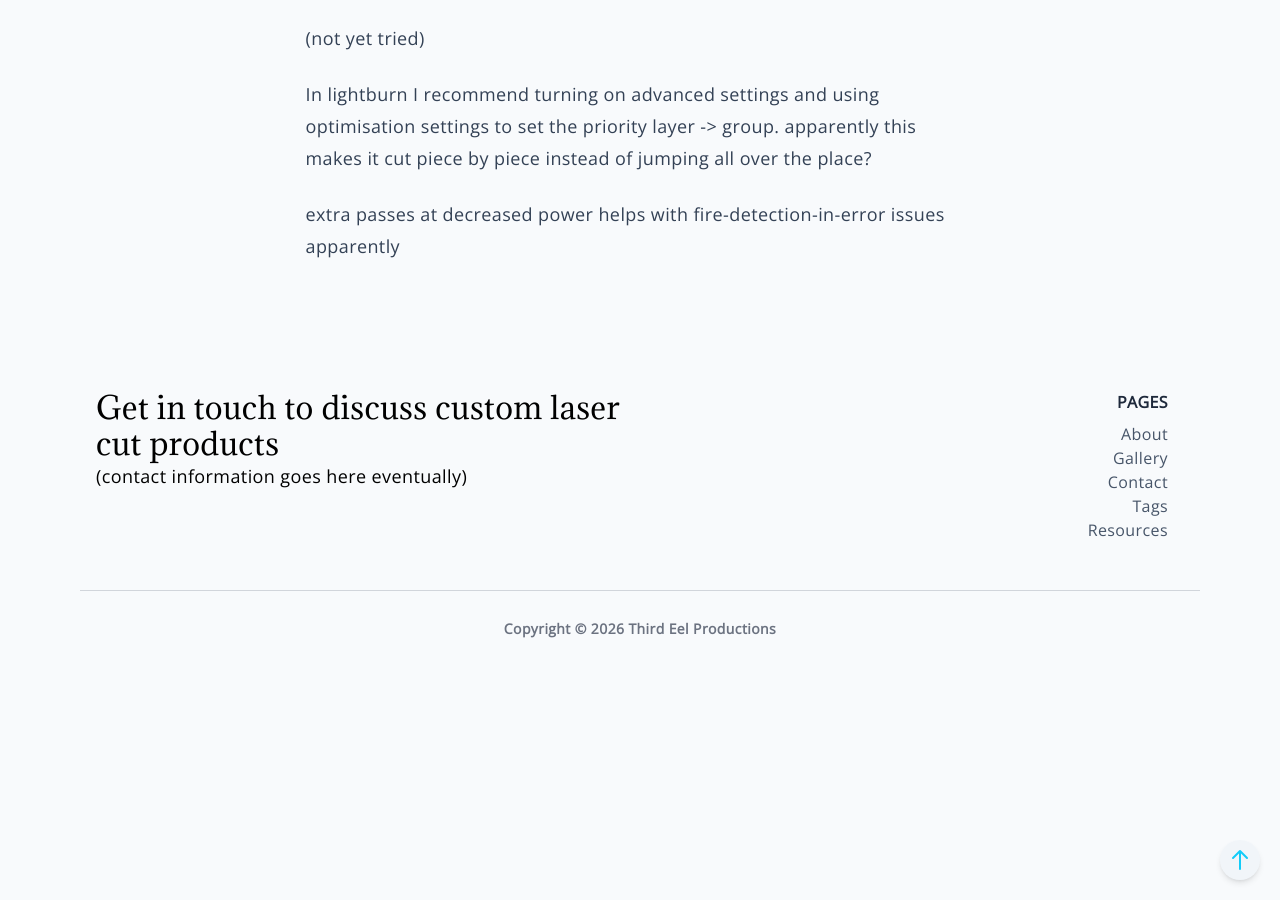
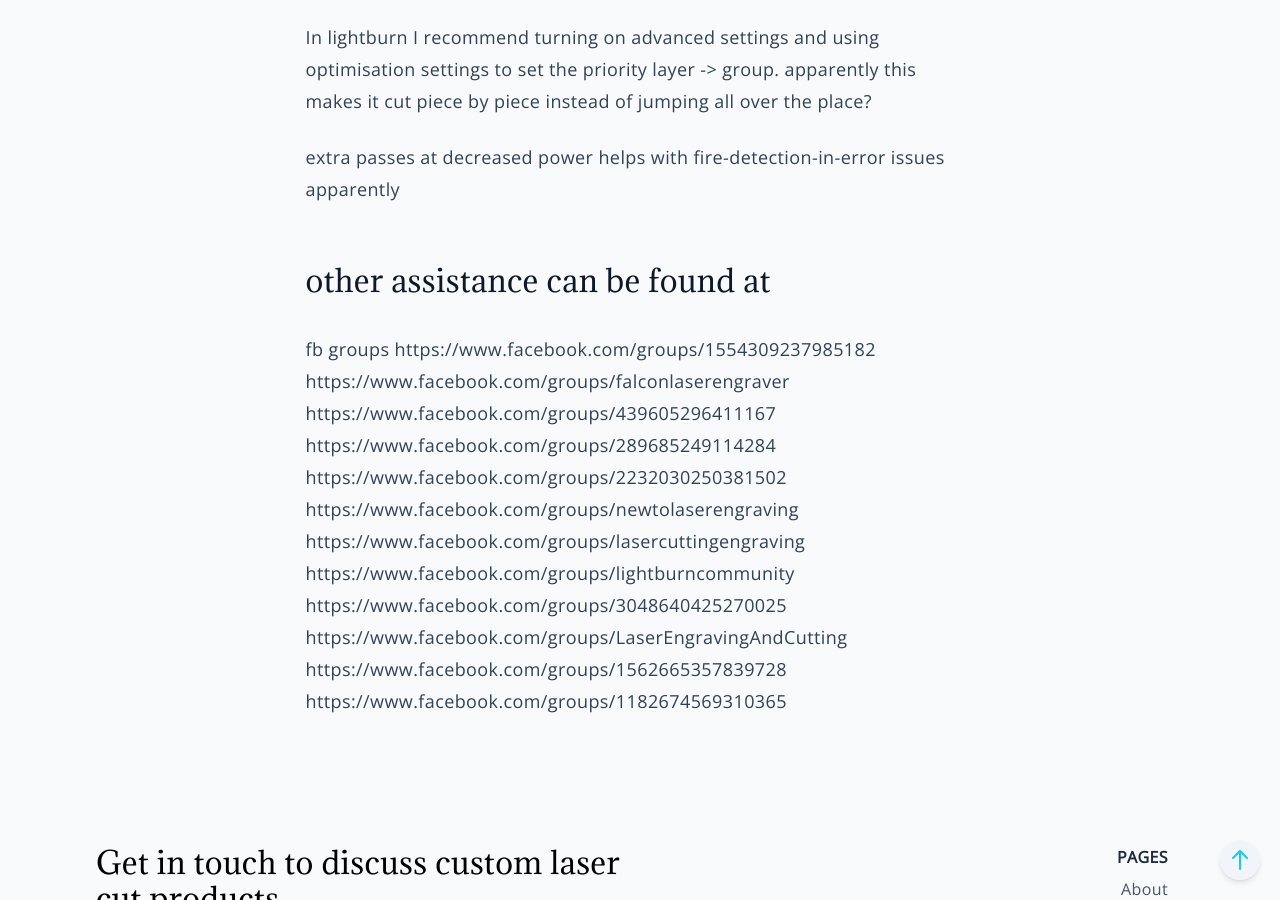
Before and after one commit to paper-engineer/laser-gallery, a Jekyll site: the page built from docs/_pages/troubleshooting.md, in a window 1280 px wide and 900 px high, scrolled down 2191 px. Built offline with Jekyll 4.4.1, drawn with Linux system fonts in a browser that asks for light colours; before the commit the page ends 2858 px from its top, so only the background shows below that.

Commit message:
Update troubleshooting.md

```diff
--- a/docs/_pages/troubleshooting.md
+++ b/docs/_pages/troubleshooting.md
@@ -34,8 +34,6 @@ critical path to production
 - put all the product options through the laser, then post them up separately on the website, then handoff
 - file system planning
 
----
-
 ## issues
 
 lightburn tells you yourlaser is busy: check the COM port is at COM4 instead of COM1
@@ -51,3 +49,7 @@ stopped in the middle and blinking red at you: hit stop on lightburn, open previ
 In lightburn I recommend turning on advanced settings and using optimisation settings to set the priority layer -> group. apparently this makes it cut piece by piece instead of jumping all over the place?
 
 extra passes at decreased power helps with fire-detection-in-error issues apparently
+
+## other assistance can be found at
+
+fb groups https://www.facebook.com/groups/1554309237985182 https://www.facebook.com/groups/falconlaserengraver https://www.facebook.com/groups/439605296411167 https://www.facebook.com/groups/289685249114284 https://www.facebook.com/groups/2232030250381502 https://www.facebook.com/groups/newtolaserengraving https://www.facebook.com/groups/lasercuttingengraving https://www.facebook.com/groups/lightburncommunity https://www.facebook.com/groups/3048640425270025 https://www.facebook.com/groups/LaserEngravingAndCutting https://www.facebook.com/groups/1562665357839728 https://www.facebook.com/groups/1182674569310365
```
